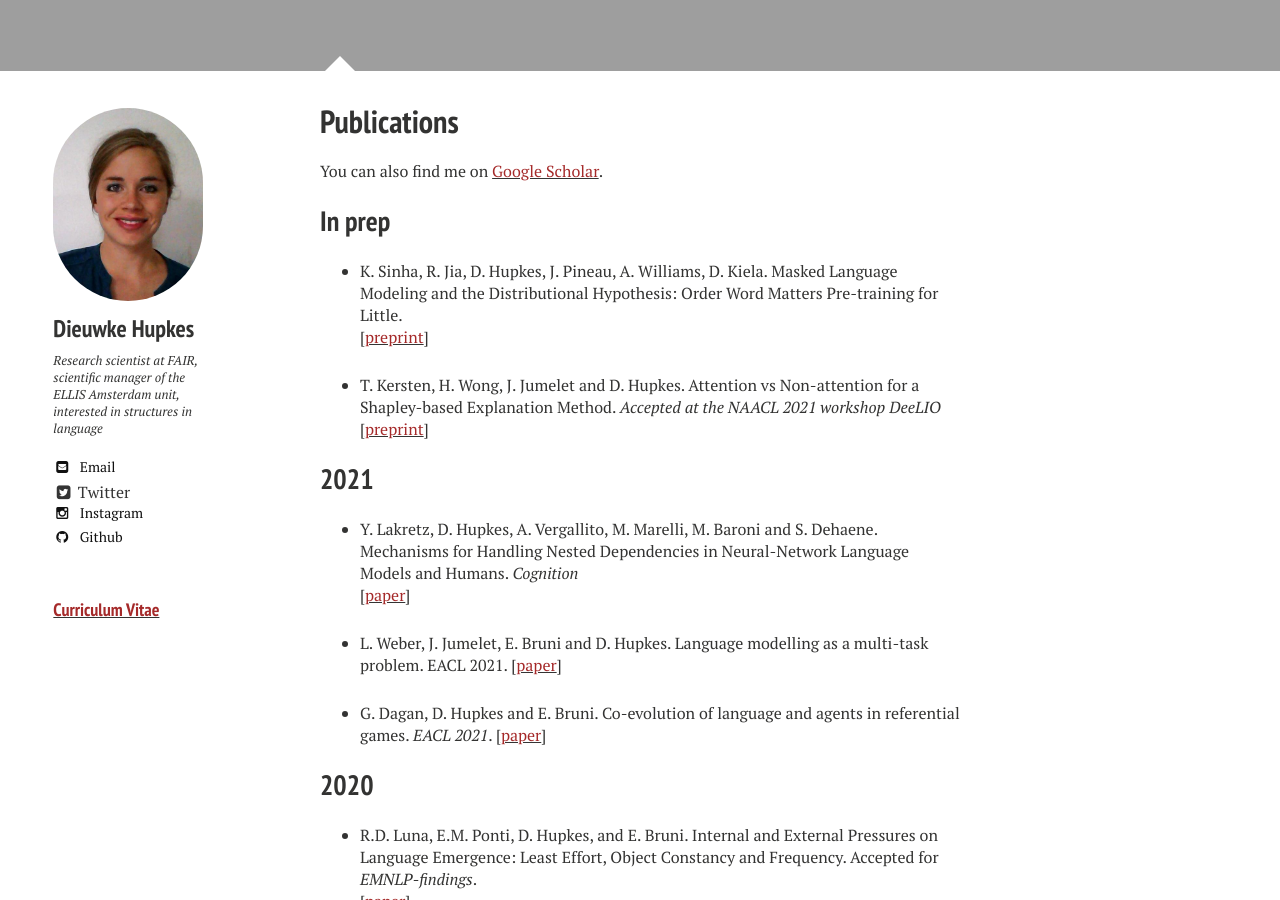
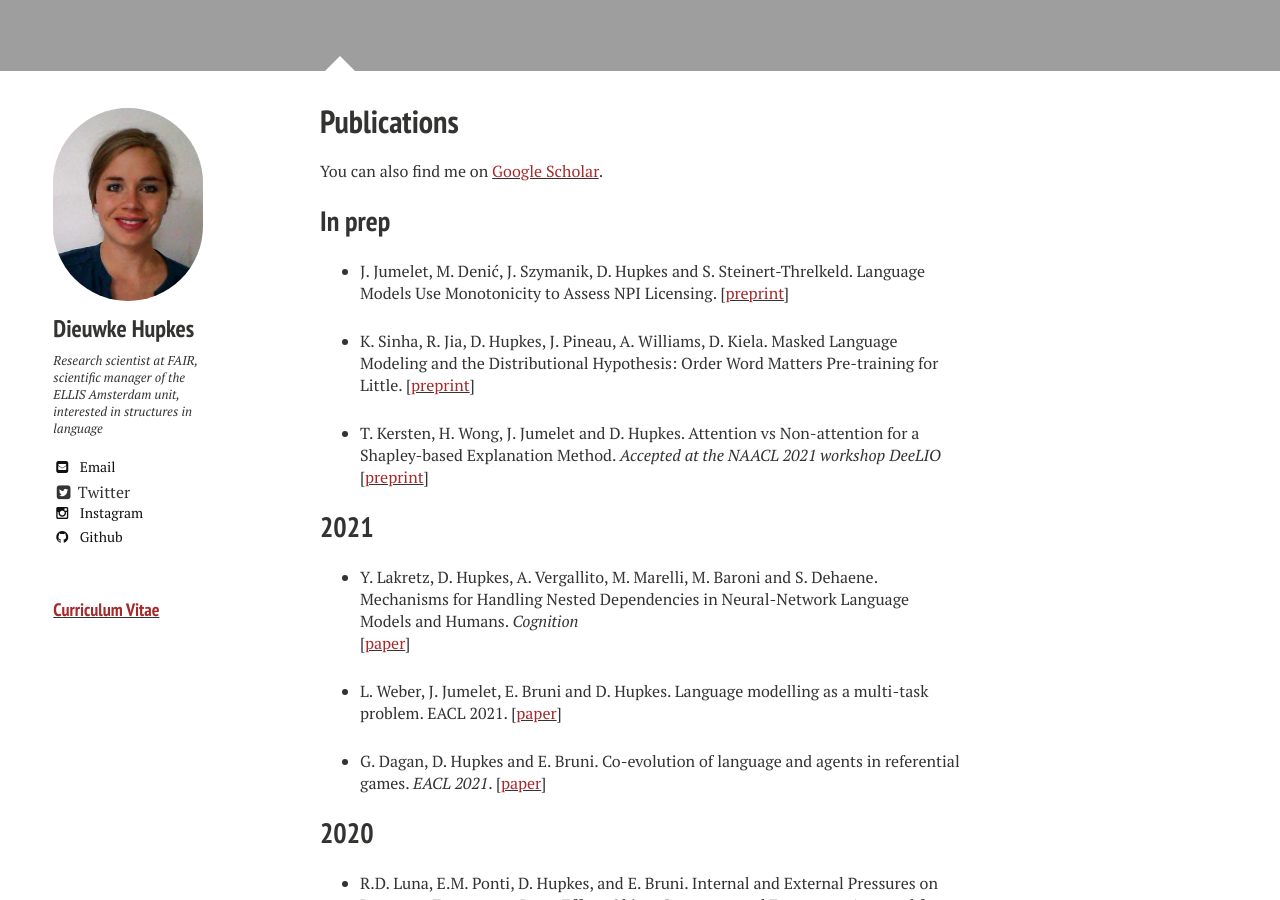
Before and after one commit to dieuwkehupkes/dieuwkehupkes.github.io, a Jekyll site: the page built from publications.md, in a window 1280 px wide and 900 px high, scrolled down 973 px. Built offline with Jekyll 4.4.1, drawn with Linux system fonts in a browser that asks for light colours; nearby versions of some CDN libraries.

Commit message:
Add preprint Jaap

```diff
--- a/publications.md
+++ b/publications.md
@@ -14,7 +14,10 @@ You can also find me on <a href="https://scholar.google.com/citations?user=tAtSM
 
 ## In prep
 
-* K. Sinha, R. Jia, D. Hupkes, J. Pineau, A. Williams, D. Kiela. Masked Language Modeling and the Distributional Hypothesis: Order Word Matters Pre-training for Little.\\
+* J. Jumelet, M. Denić, J. Szymanik, D. Hupkes and S. Steinert-Threlkeld. Language Models Use Monotonicity to Assess NPI Licensing.
+\[[<font color="brown">preprint</font>](https://arxiv.org/pdf/2105.13818.pdf){:target="blank"}\]
+
+* K. Sinha, R. Jia, D. Hupkes, J. Pineau, A. Williams, D. Kiela. Masked Language Modeling and the Distributional Hypothesis: Order Word Matters Pre-training for Little.
 \[[<font color="brown">preprint</font>](https://arxiv.org/pdf/2104.06644.pdf){:target="blank"}\]
 
 * T. Kersten, H. Wong, J. Jumelet and D. Hupkes. Attention vs Non-attention for a Shapley-based Explanation Method. *Accepted at the NAACL 2021 workshop DeeLIO*
```
